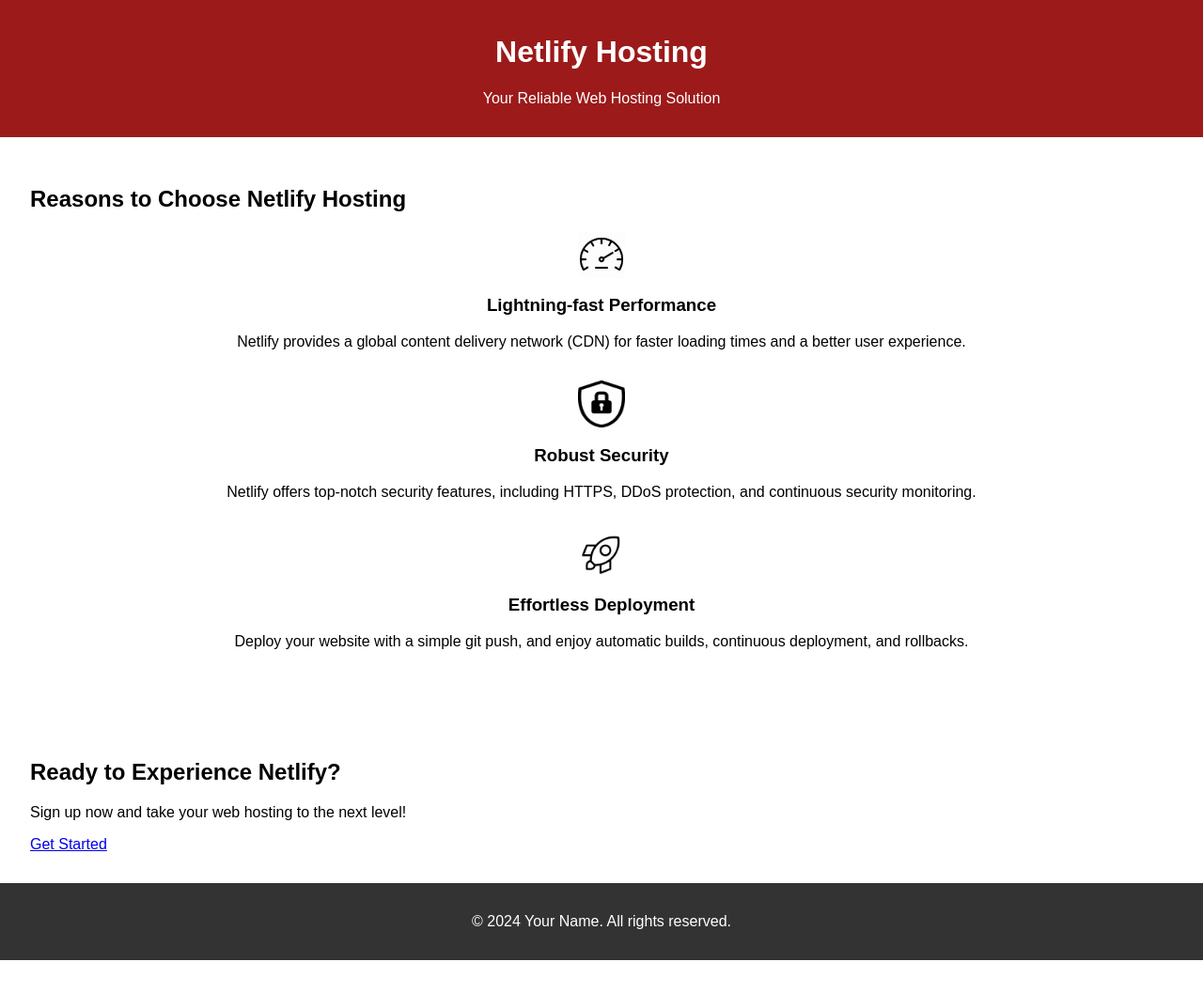
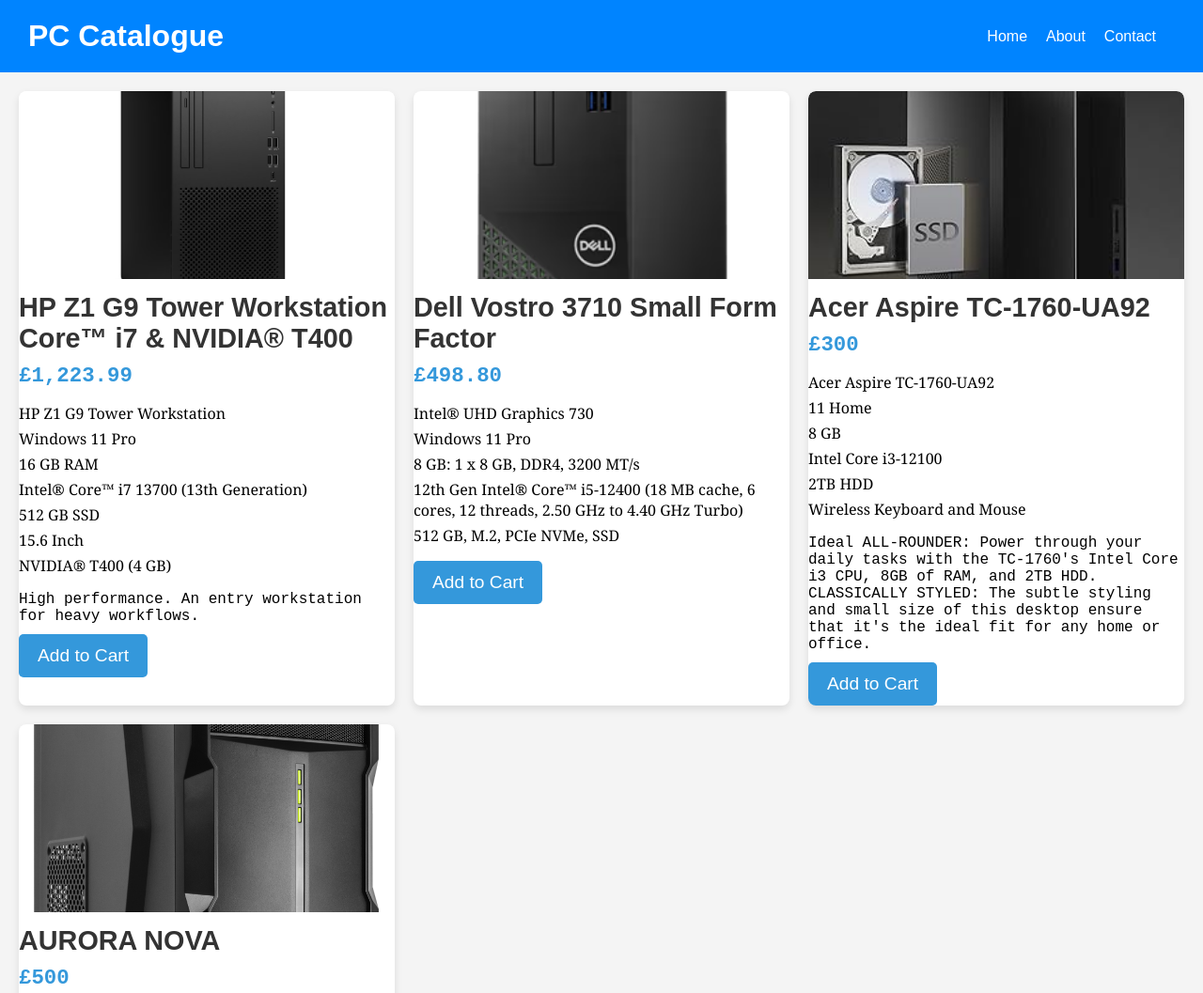
Before and after one commit to etiennedilorenzo/ummmmmmmmmmm, a plain HTML site: page index.html in a window 1280 px wide. Shown: the top 1057 px of the page at 94% size. Before the commit the page ends 1022 px from the top, so only its background shows below. Drawn offline with Linux system fonts and the light colour scheme.

Commit message:
Add files via upload

```diff
--- a/index.html
+++ b/index.html
@@ -1,48 +1,94 @@
+<!DOCTYPE html>
 <html lang="en">
+
 <head>
     <meta charset="UTF-8">
+    <meta http-equiv="X-UA-Compatible" content="IE=edge">
     <meta name="viewport" content="width=device-width, initial-scale=1.0">
-    <title>Why Choose Netlify Hosting</title>
-    <link rel="stylesheet" href="stylesse.css">
+    <title>Product Catalogue</title>
+    <link rel="stylesheet" type="text/css" href="styleseee.css">
 </head>
+
 <body>
-
     <header>
-        <h1>Netlify Hosting</h1>
-        <p>Your Reliable Web Hosting Solution</p>
+        <div class="toolbar">
+            <h1>PC Catalogue</h1>
+            <nav>
+                <ul>
+                    <li><a href="#">Home</a></li>
+                    <li><a href="#">About</a></li>
+                    <li><a href="#">Contact</a></li>
+                </ul>
+            </nav>
+        </div>
     </header>
 
-    <section id="reasons">
-        <h2>Reasons to Choose Netlify Hosting</h2>
-
-        <div class="reason">
-            <img src="speed-icon.png" alt="Speed Icon">
-            <h3>Lightning-fast Performance</h3>
-            <p>Netlify provides a global content delivery network (CDN) for faster loading times and a better user experience.</p>
+    <div class="pc-grid">
+        <div class="card">
+            <img src="HPhighEnd.jpg" alt="OfficePC">
+            <h2>HP Z1 G9 Tower Workstation Core™ i7 & NVIDIA® T400</h2>
+            <p class="price">£1,223.99</p>
+            <ul>
+                <li>HP Z1 G9 Tower Workstation</li>
+                <li>Windows 11 Pro</li>
+                <li>16 GB RAM</li>
+                <li>Intel® Core™ i7 13700 (13th Generation)</li>
+                <li>512 GB SSD</li>
+                <li>15.6 Inch</li>
+                <li>NVIDIA® T400 (4 GB)</li>
+            </ul>
+            <p>High performance. An entry workstation for heavy workflows.</p>
+            <a href="https://shorturl.at/coNQ4" target="_blank"><button>Add to Cart</button></a>
         </div>
 
-        <div class="reason">
-            <img src="security-icon.png" alt="Security Icon">
-            <h3>Robust Security</h3>
-            <p>Netlify offers top-notch security features, including HTTPS, DDoS protection, and continuous security monitoring.</p>
+        <div class="card">
+            <img src="old.jpg" alt="OfficePC">
+            <h2>Dell Vostro 3710 Small Form Factor</h2>
+            <p class="price">£498.80</p>
+            <ul>
+                <li>Intel® UHD Graphics 730</li>
+                <li>Windows 11 Pro</li>
+                <li>8 GB: 1 x 8 GB, DDR4, 3200 MT/s</li>
+                <li>12th Gen Intel® Core™ i5-12400 (18 MB cache, 6 cores, 12 threads, 2.50 GHz to 4.40 GHz Turbo)</li>
+                <li>512 GB, M.2, PCIe NVMe, SSD</li>
+            </ul>
+            <a href="https://shorturl.at/bcfu2" target="_blank"><button>Add to Cart</button></a>
         </div>
 
-        <div class="reason">
-            <img src="deploy-icon.png" alt="Deploy Icon">
-            <h3>Effortless Deployment</h3>
-            <p>Deploy your website with a simple git push, and enjoy automatic builds, continuous deployment, and rollbacks.</p>
+        <div class="card">
+            <img src="acer.png" alt="HomePC">
+            <h2>Acer Aspire TC-1760-UA92</h2>
+            <p class="price">£300</p>
+            <ul>
+                <li>Acer Aspire TC-1760-UA92</li>
+                <li>11 Home</li>
+                <li>8 GB</li>
+                <li>Intel Core i3-12100</li>
+                <li>2TB HDD</li>
+                <li>Wireless Keyboard and Mouse</li>
+            </ul>
+            <p>Ideal ALL-ROUNDER: Power through your daily tasks with the TC-1760's Intel Core i3 CPU, 8GB of RAM, and 2TB HDD. CLASSICALLY STYLED: The subtle styling and small size of this desktop ensure that it's the ideal fit for any home or office.</p>
+            <a href="https://shorturl.at/msU02" target="_blank"><button>Add to Cart</button></a>
         </div>
-    </section>
 
-    <section id="cta">
-        <h2>Ready to Experience Netlify?</h2>
-        <p>Sign up now and take your web hosting to the next level!</p>
-        <a href="https://www.netlify.com/" target="_blank" rel="noopener noreferrer">Get Started</a>
-    </section>
-
-    <footer>
-        <p>&copy; 2024 Your Name. All rights reserved.</p>
-    </footer>
+        <div class="card">
+            <img src="pcGame.png" alt="GamingPC">
+            <h2>AURORA NOVA</h2>
+            <p class="price">£500</p>
+            <ul>
+                <li>Ryzen 5 5500</li>
+                <li>11 Home</li>
+                <li>ASUS® PRIME A520M-K</li>
+                <li>16GB PCS PRO DDR4 3200MHz</li>
+                <li>2GB GEFORCE GT 1030 - DVI, HDMI</li>
+                <li>256GB PCS PCIe M.2 SSD</li>
+                <li>1TB SEAGATE BARRACUDA HDD 256MB CACHE</li>
+            </ul>
+            <p>This is something for you if you are looking for a gaming PC that's cheap and efficient. The AURORA NOVA comes in AMD and can be made to your liking.</p>
+            <a href="https://www.pcspecialist.co.uk/view/Aurora-Nova/" target="_blank"><button>Add to Cart</button></a>
+        </div>
+    </div>
 
 </body>
+
 </html>
--- /dev/null
+++ b/styleseee.css
@@ -0,0 +1,161 @@
+body {
+    font-family: 'Arial', sans-serif;
+    background-color: #f4f4f4;
+    margin: 0;
+    padding: 0;
+}
+
+header {
+    background-color: #0084ff;
+    color: white;
+    padding: 10px;
+}
+
+.toolbar {
+    display: flex;
+    justify-content: space-between;
+    align-items: center;
+    padding: 10px 20px;
+}
+
+.toolbar h1 {
+    margin: 0;
+}
+
+nav ul {
+    list-style: none;
+    margin: 0;
+    padding: 0;
+    display: flex;
+}
+
+nav ul li {
+    margin-right: 20px;
+}
+
+nav ul li a {
+    text-decoration: none;
+    color: white;
+}
+
+.pc-grid {
+    display: grid;
+    grid-template-columns: repeat(auto-fit, minmax(300px, 1fr));
+    gap: 20px;
+}
+
+.card {
+    box-shadow: 0 4px 8px rgba(0, 0, 0, 0.1);
+    background-color: #fff;
+    border-radius: 8px;
+    overflow: hidden;
+    transition: transform 0.3s;
+    cursor: pointer;
+    position: relative;
+}
+
+.card:hover {
+    transform: scale(1.05);
+}
+
+.card img {
+    width: 100%;
+    border-radius: 8px 8px 0 0;
+}
+
+.card-content {
+    padding: 20px;
+}
+
+.card h2 {
+    font-size: 1.5em;
+    color: #333;
+    margin: 10px 0;
+}
+
+.price {
+    color: #e44d26;
+    font-size: 1.2em;
+    margin-bottom: 10px;
+}
+
+.card ul {
+    list-style-type: none;
+    padding: 0;
+}
+
+.card li {
+    font-family: 'georgia';
+    margin: 5px 0;
+}
+
+.card p {
+    font-family: 'Courier New';
+    margin: 10px 0;
+}
+
+button {
+    background-color: #4caf50;
+    color: white;
+    padding: 10px;
+    border: none;
+    border-radius: 5px;
+    cursor: pointer;
+}
+
+button:hover {
+    background-color: #45a049;
+}
+
+
+.pc-grid {
+    margin: 20px;
+}
+
+.card {
+    transition: transform 0.5s, box-shadow 0.5s;
+}
+
+.card:hover {
+    transform: scale(1.05);
+    box-shadow: 0 8px 16px rgba(0, 0, 0, 0.2);
+}
+
+.card img {
+    object-fit: cover;
+    height: 200px;
+}
+
+.card-content {
+    padding: 20px;
+}
+
+.card h2 {
+    font-size: 1.8em;
+}
+
+.price {
+    font-size: 1.4em;
+    font-weight: bold;
+    color: #3498db;
+}
+
+.button-container {
+    text-align: center;
+    margin-top: 20px;
+}
+
+button {
+    background-color: #3498db;
+    color: white;
+    padding: 12px 20px;
+    font-size: 1.2em;
+    border: none;
+    border-radius: 5px;
+    cursor: pointer;
+    transition: background-color 0.3s;
+}
+
+button:hover {
+    background-color: #2980b9;
+}
```
Also changed, not shown: HPhighEnd.jpg (added), acer.png (added), office.jpg (added), old.jpg (added), pcGame.png (added).
